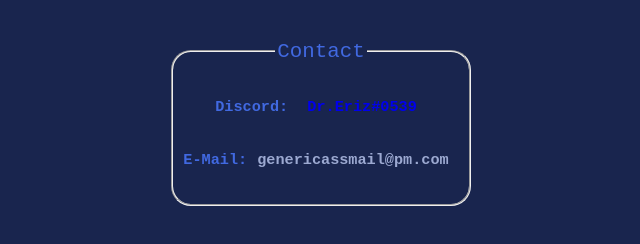
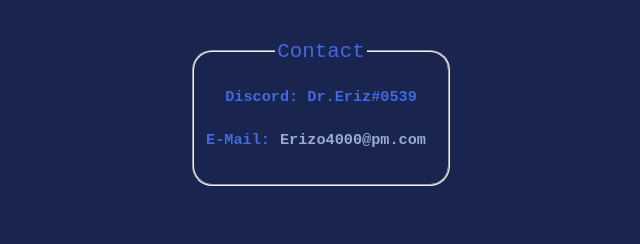
Before and after one commit to DrErizo/erizo.cc, a plain HTML site: page index.html in a window 1280 px wide. Shown: the part 272-516 px from the top of the page, without its empty margins (319-959 px from the left). Drawn offline with Linux system fonts and the light colour scheme.

Commit message:
added meta viewport and changed mail

```diff
--- a/index.html
+++ b/index.html
@@ -3,6 +3,7 @@
 <head>
 	<link rel="stylesheet" href="style.css">
 	<meta charset="UTF-8">
+        <meta name="vierport" content="width=device-width, initial-scale=1.25, minimum-scale=1.0, user-scalable=no">
 	<title>erizo.cc</title>
 	<link href="" type="image" rel="icon">
 </head>
@@ -32,8 +33,8 @@
 		<fieldset id="Contact">
 			<legend>Contact</legend>
 
-			<h3>Discord: <a href="https://discord.com/channels/@Dr.Erizo#0539">Dr.Eriz#0539</a></h3>
-				<h3>E-Mail:<a style="color: #9ca9d1;" href="maillto:genericassmail@pm.com">genericassmail@pm.com</a></h3>
+			<h3>Discord: Dr.Eriz#0539</h3>
+				<h3>E-Mail:<a style="color: #9ca9d1;" href="maillto:Erizo4000@pm.com">Erizo4000@pm.com</a></h3>
 		</fieldset>
 	</div>
 </body>
```
